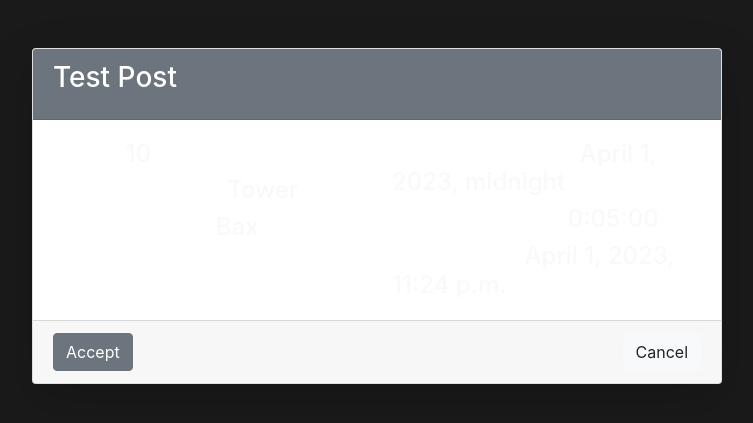
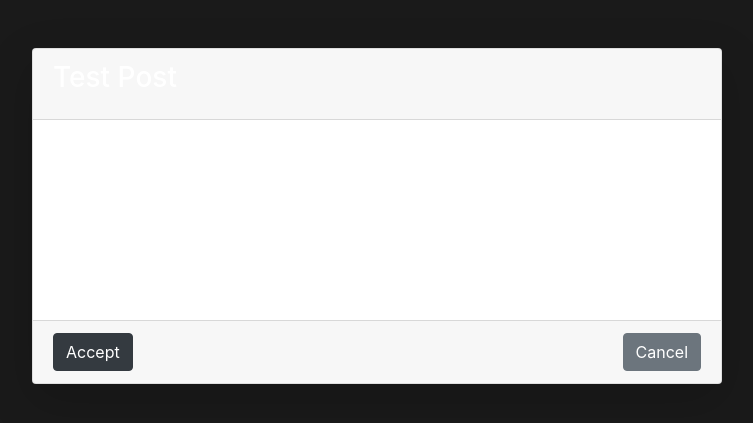
Before and after one commit to alexracape/tascii, a Django app: page /1/ in a window 1280 px wide. Shown: the part 56-479 px from the top of the page, without its empty margins (263-1016 px from the left). Run offline with Django 4.2, Linux system fonts and the light colour scheme; data comes from the database, SQL or seed files in the repository.

Commit message:
Update post_details.html

```diff
--- a/feed/templates/post_details.html
+++ b/feed/templates/post_details.html
@@ -6,29 +6,29 @@
   <div class="row">
     <div class="col-md-8 mx-auto">
       <div class="card shadow-lg">
-        <div class="card-header bg-secondary text-white">
-          <h3 class="card-title">{{ post.title }}</h3>
+        <div class="card-header bg-gray-500">
+          <h3 class="card-title text-black">{{ post.title }}</h3>
         </div>
         <div class="card-body">
           <div class="row">
             <div class="col-md-6">
-              <h4 class="card-text"><span class="text-white">Price:</span> <span class="text-light">{{ post.price }}</span></h4>
-              <h4 class="card-text"><span class="text-white">Start Location:</span> <span class="text-light">{{ post.start_loc }}</span></h4>
-              <h4 class="card-text"><span class="text-white">End Location:</span> <span class="text-light">{{ post.end_loc }}</span></h4>
+              <h4 class="card-text"><span class="text-black">Price:</span> <span class="text-gray-500">{{ post.price }}</span></h4>
+              <h4 class="card-text"><span class="text-black">Start Location:</span> <span class="text-gray-500">{{ post.start_loc }}</span></h4>
+              <h4 class="card-text"><span class="text-black">End Location:</span> <span class="text-gray-500">{{ post.end_loc }}</span></h4>
             </div>
             <div class="col-md-6">
-              <h4 class="card-text"><span class="text-white">Expiration Date:</span> <span class="text-light">{{ post.expiration_date }}</span></h4>
-              <h4 class="card-text"><span class="text-white">Time Estimate:</span> <span class="text-light">{{ post.time_estimate }}</span></h4>
-              <h4 class="card-text"><span class="text-white">Posted On:</span> <span class="text-light">{{ post.created_at }}</span></h4>
+              <h4 class="card-text"><span class="text-black">Expiration Date:</span> <span class="text-gray-500">{{ post.expiration_date }}</span></h4>
+              <h4 class="card-text"><span class="text-black">Time Estimate:</span> <span class="text-gray-500">{{ post.time_estimate }}</span></h4>
+              <h4 class="card-text"><span class="text-black">Posted On:</span> <span class="text-gray-500">{{ post.created_at }}</span></h4>
             </div>
           </div>
         </div>
         <div class="card-footer d-flex justify-content-between">
           <form method="POST" action="{% url 'post_accept' post.id %}">
             {% csrf_token %}
-            <button type="submit" class="btn btn-secondary">Accept</button>
+            <button type="submit" class="btn btn-dark">Accept</button>
           </form>
-          <a href="{% url 'feed' %}" class="btn btn-light">Cancel</a>
+          <a href="{% url 'feed' %}" class="btn btn-secondary">Cancel</a>
         </div>
       </div>
     </div>
```
